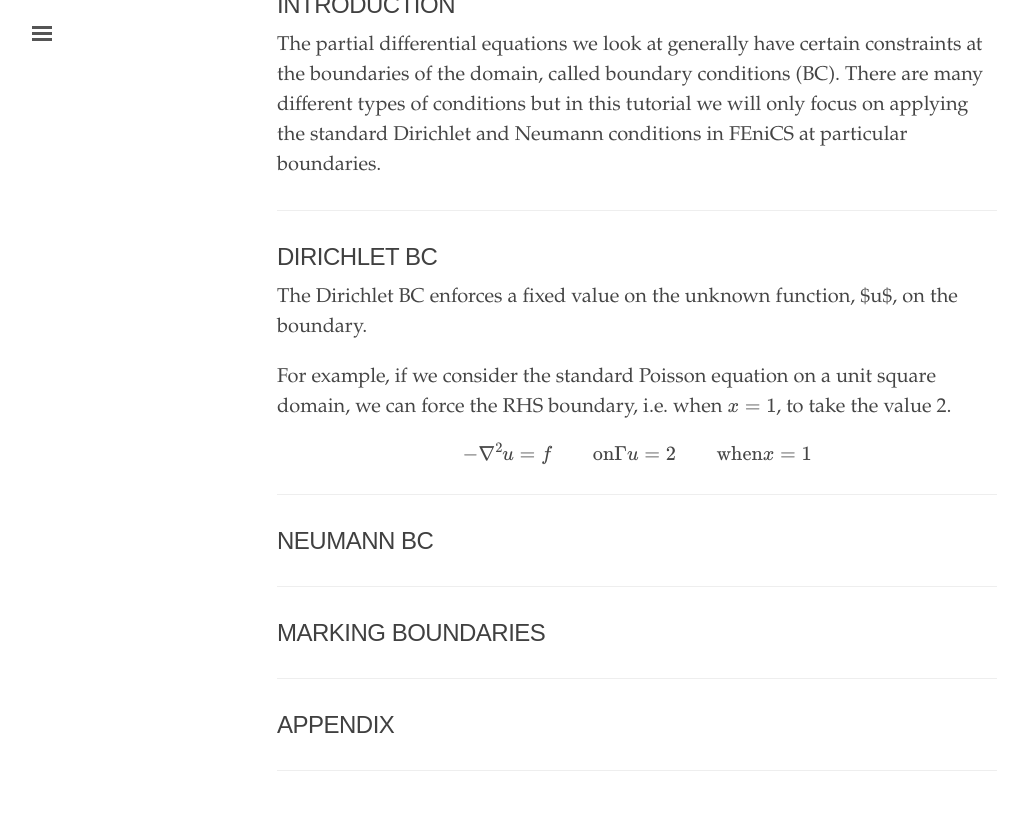
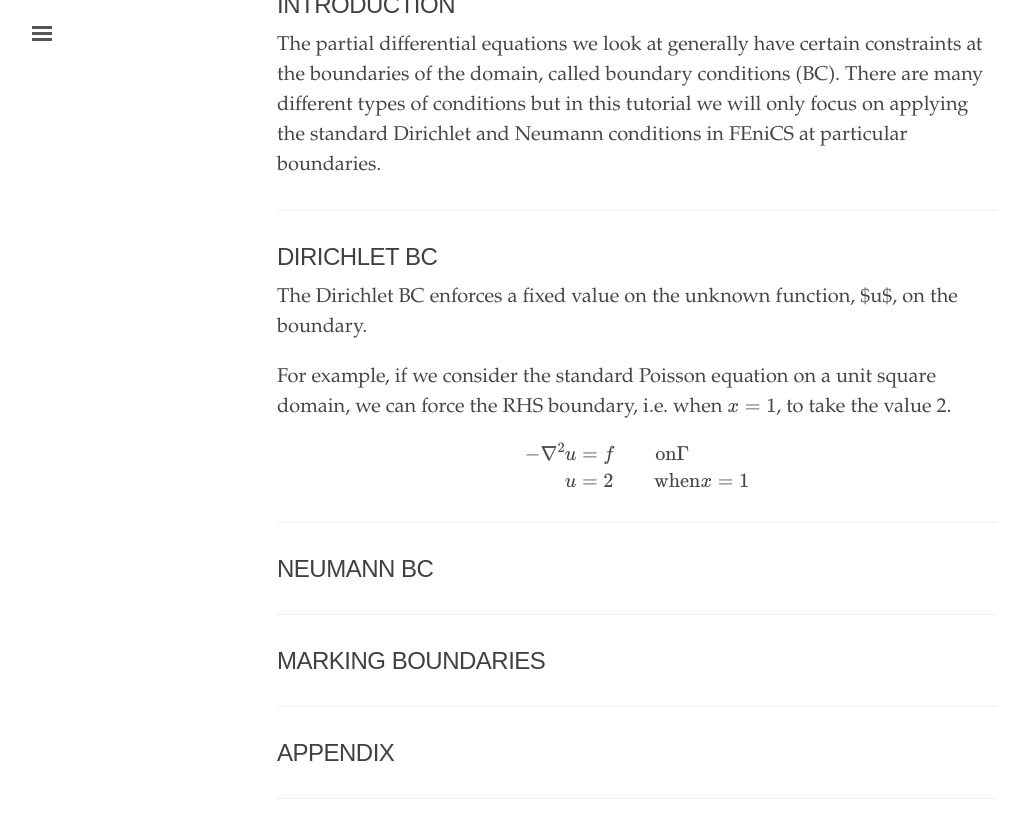
Before and after one commit to vanessanehruji/fenics_workshop, a Jekyll site: the page built from _texts/boundary.md, in a window 1280 px wide and 900 px high, scrolled down 628 px. Shown: the top 838 px of the window, without its empty margins (3-1031 px from the left). Built offline with Jekyll 4.4.1, drawn with Linux system fonts in a browser that asks for light colours; formulas are drawn with MathJax 3.

Commit message:
Writing up Dirichlet

```diff
--- a/_texts/boundary.md
+++ b/_texts/boundary.md
@@ -36,10 +36,10 @@ The Dirichlet BC enforces a fixed value on the unknown function, $u$, on the bou
 For example, if we consider the standard Poisson equation on a unit square domain, we can force the RHS boundary, i.e. when $$x = 1$$, to take the value 2.
 
 $$
-\begin{equation}
-  -\nabla^2 u = f \qquad \text{on} \Gamma
-  u = 2 \qquad \text{when} x = 1
-\end{equation}
+\begin{align}
+  -\nabla^2 u &= f \qquad \text{on} \Gamma \\
+  u &= 2 \qquad \text{when} x = 1
+\end{align}
 $$
 
 ---
```
